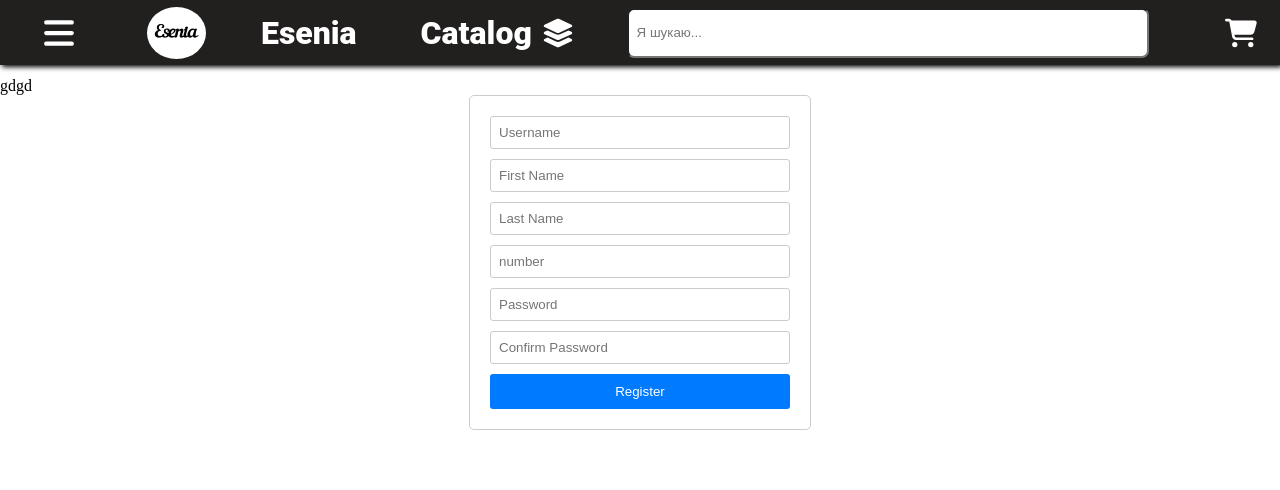
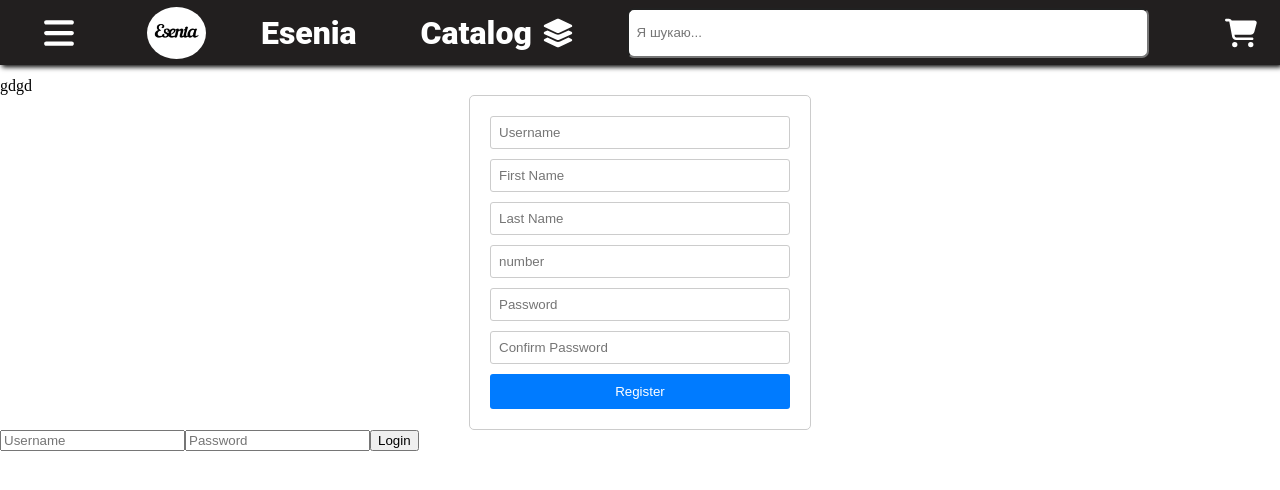
Before and after one commit to NktZhchnk/vueShop, a Vue app: page / in a window 1280 px wide. Shown: the top 490 px of the page. Built offline with nearby package versions, Linux system fonts and the light colour scheme; no server answers; a web font is replaced by a local one.

Commit message:
test auth

```diff
--- a/src/App.vue
+++ b/src/App.vue
@@ -5,6 +5,7 @@ import UiMainHeader from "@/components/UiMainHeader.vue";
 import UiSlideMenu from "@/components/UiSlideMenu.vue";
 import {useMyStore} from "@/store/store.js";
 import UiRegistration from "@/components/Users/UiRegistration.vue";
+import UiAuth from "@/components/Users/UiAuth.vue";
 
 
 const store = useMyStore()
@@ -33,6 +34,7 @@ const store = useMyStore()
       </div>
       gdgd
       <UiRegistration></UiRegistration>
+      <UiAuth></UiAuth>
 <!--      <router-view></router-view>-->
     </div>
   </div>
--- /dev/null
+++ b/src/components/Users/UiAuth.vue
@@ -0,0 +1,41 @@
+<template>
+  <form @submit.prevent="loginUser">
+    <input type="text" v-model="login" placeholder="Username">
+    <input type="password" v-model="password" placeholder="Password">
+    <button type="submit">Login</button>
+  </form>
+</template>
+
+<script setup>
+import { ref } from 'vue';
+
+const login = ref('');
+const password = ref('');
+
+const loginUser = async () => {
+  try {
+    const response = await fetch('/login', {
+      method: 'POST',
+      headers: {
+        'Content-Type': 'application/json'
+      },
+      body: JSON.stringify({
+        login: login.value,
+        password: password.value
+      })
+    });
+
+    if (response.ok) {
+      const data = await response.json();
+      // Обработка успешного входа
+      console.log('Успешный вход', data);
+    } else {
+      // Обработка ошибок входа
+      console.error('Ошибка входа');
+    }
+  } catch (error) {
+    // Обработка ошибок связи с сервером
+    console.error('Ошибка связи с сервером', error);
+  }
+};
+</script>
```
Also changed, not shown: src/api.js (+45 -0 lines).
